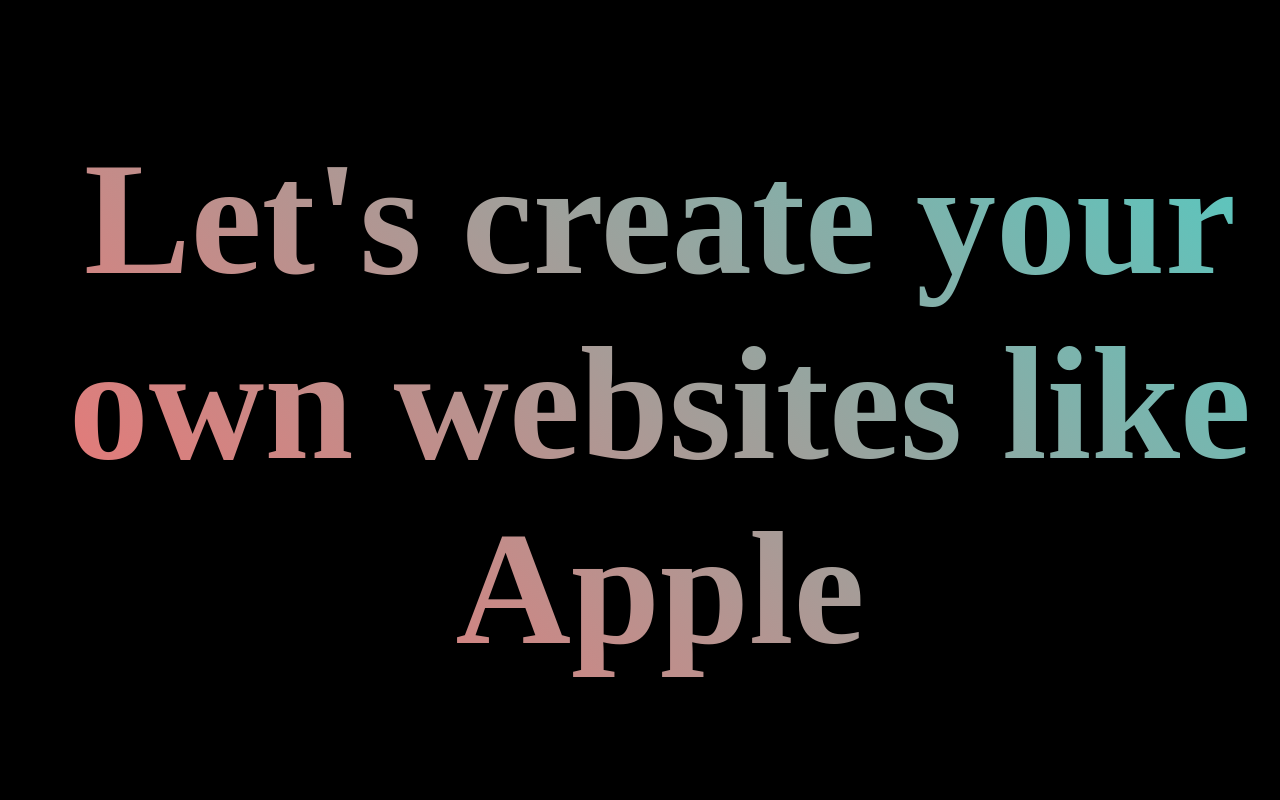
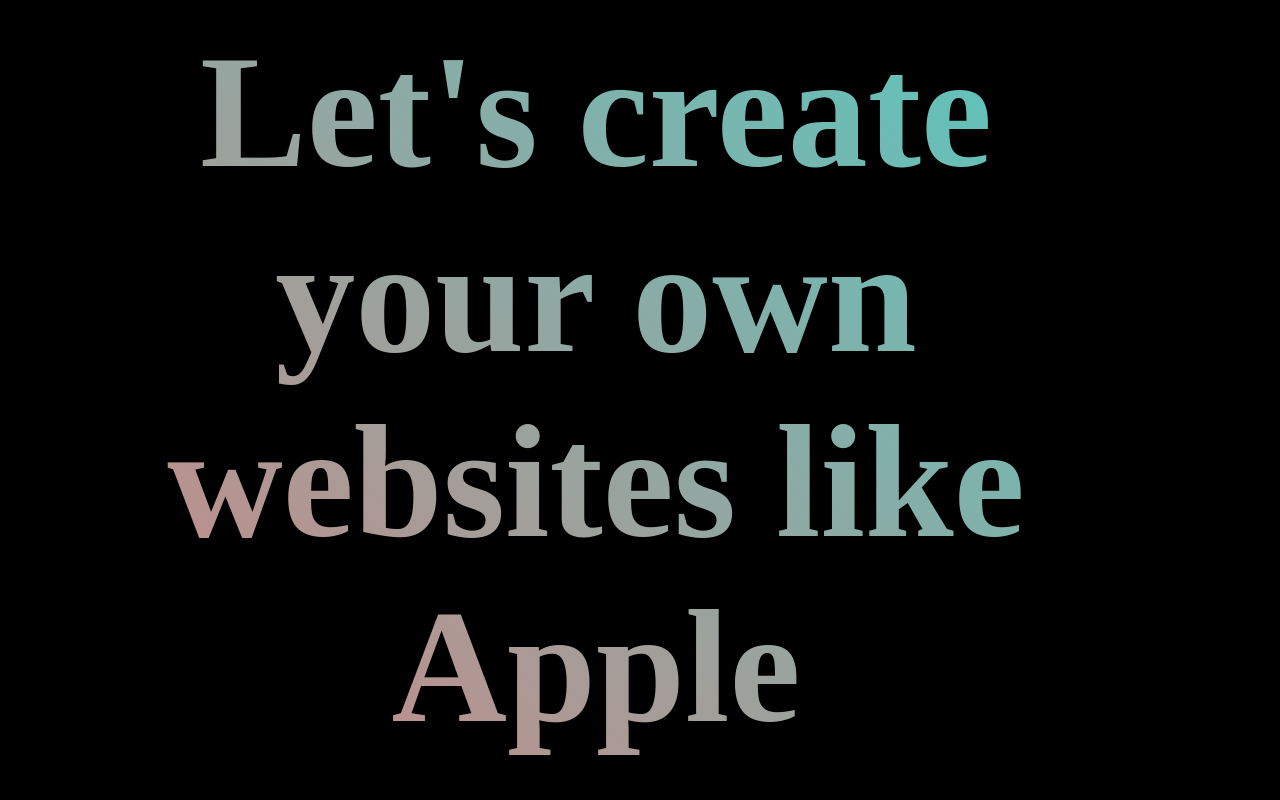
Before and after one commit to akash-20dv/Framer-scrolling-video, a React (Vite) app: page / in a window 1280 px wide. Shown: the top 800 px of the page. Built offline with nearby package versions, Linux system fonts and the light colour scheme.

Commit message:
Update App.jsx

```diff
--- a/src/App.jsx
+++ b/src/App.jsx
@@ -60,12 +60,17 @@
         position: 'fixed',
         top: 0,
         left: 0,
-        width: '100%',
+        width: '90%',
+        margin:'auto',
         textAlign: 'center',
         zIndex: 1000,
       }}>
         Let's create your own websites like Apple
+
+        <br/> <br/> <br/>
+        <span style={{fontSize:'3rem'}}>scroll Down</span>
       </h1>
+
       <canvas width={1000} height={1000} ref={ref} />
     </div>
   );
```
